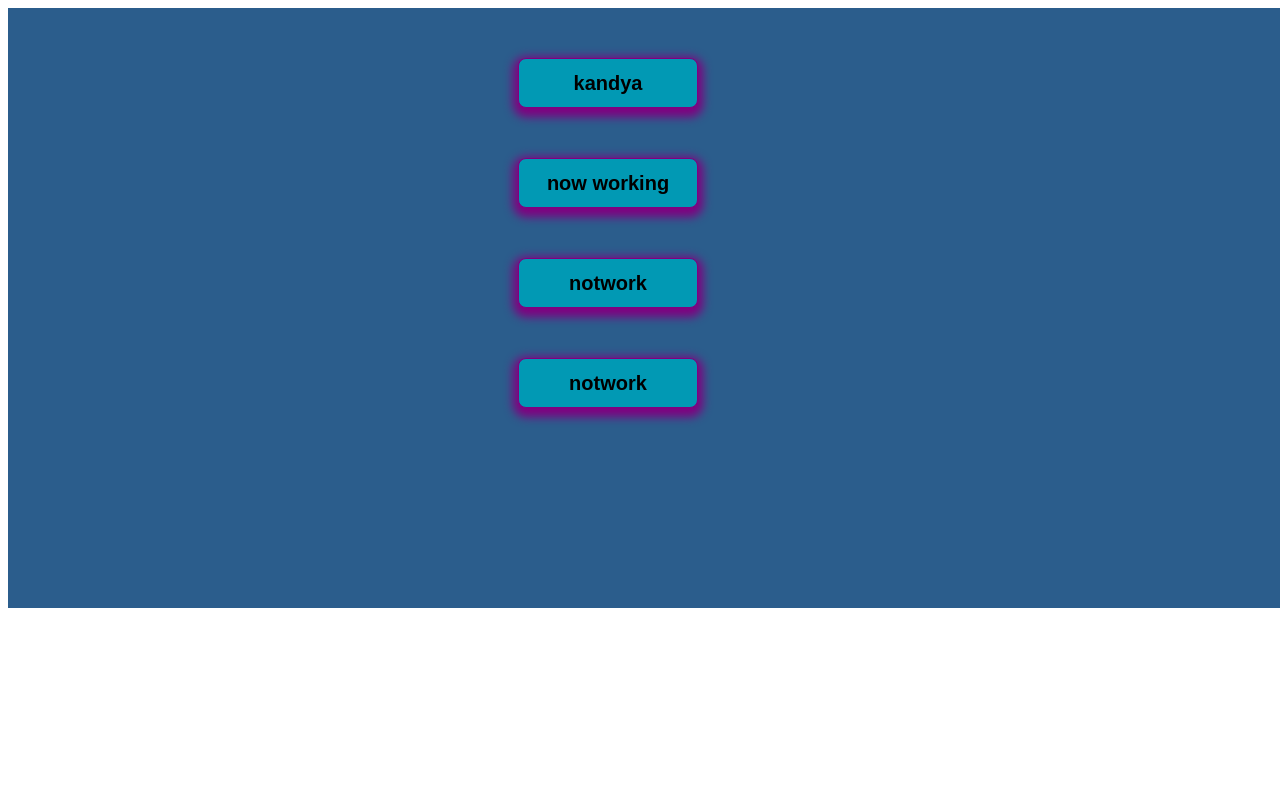
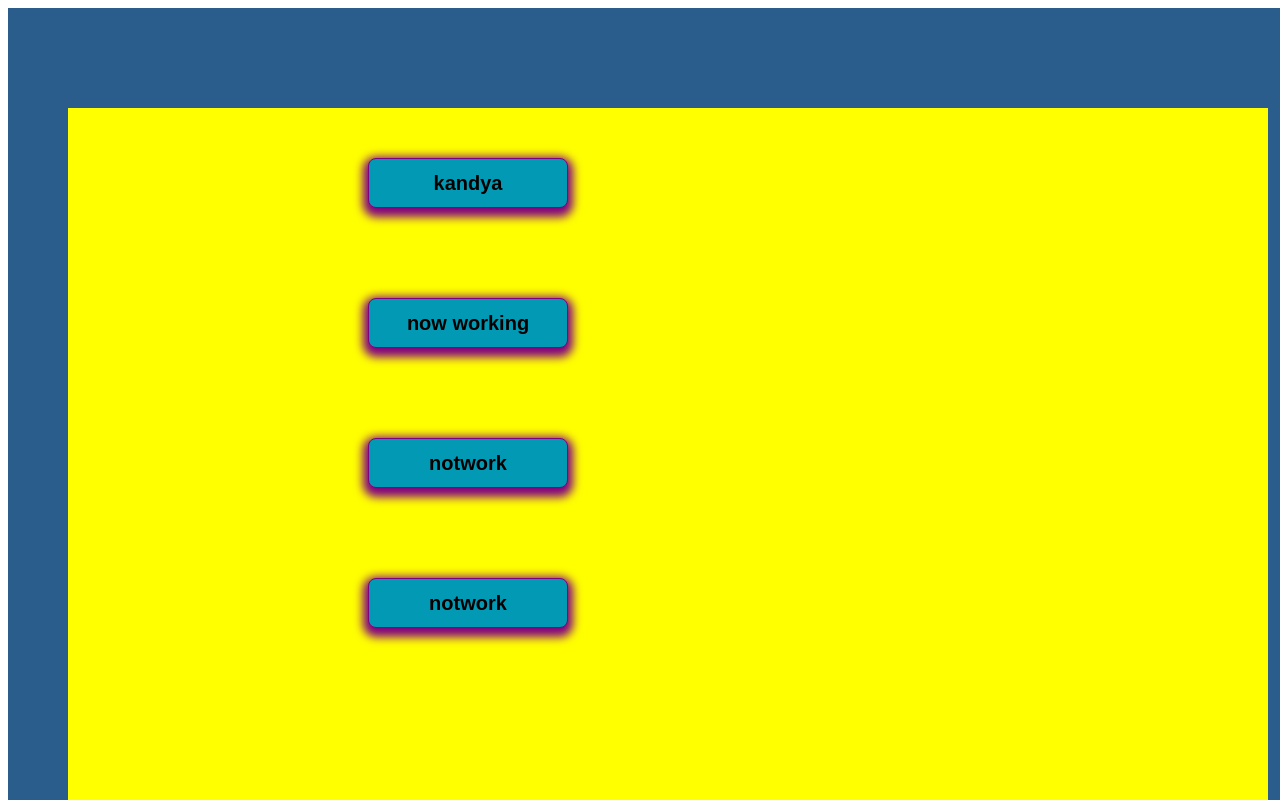
Before and after one commit to Rammohan791/ramaynawithram, a plain HTML site: page index.html in a window 1280 px wide. Shown: the top 800 px of the page. Drawn offline with Linux system fonts and the light colour scheme.

Commit message:
added index.html

```diff
--- a/style.css
+++ b/style.css
@@ -4,13 +4,13 @@
 }
 .fullpage{
 	width:1320px;
-	height:600px;
+	height:1000px;
 display:flex;
 margin:auto;
 background-color:#2b5d8c;}
 .box{
 width:1320px;
-height:500px;
+height:1000px;
 border-left:2px solid red;
 border-right:2px solid #15ed27;
 border-top:2px solid #ed1548;
@@ -20,22 +20,27 @@ display:flex;
 margin:auto;
 }
 .buttonbox{
-	min-width:150px;
-	max-width:300px;
-    height:500px;
+	min-width:180px;
+	max-width:1200;
+    height:800px;
     display:flext;
     margin:auto;
+	alignment:center;
+	background-color:yellow;
 }
 
 .button{
-	min-width:180px;
-	max-width:300px;
+	min-width:200px;
+	max-width:1000px;
 	height:50px;
 	border:1px double purple;
 	background-color:rgba(1, 153, 180);
 	border-radius:8px;
 	box-shadow:0px 4px 10px 5px purple;
-	margin-bottom:50px;
+	margin-bottom:40px;
+	margin-left:300px;
+	margin-right:300px;
+	margin-top:50px;
 	font-size:20px;
 	font-weight:bold;
 
```
